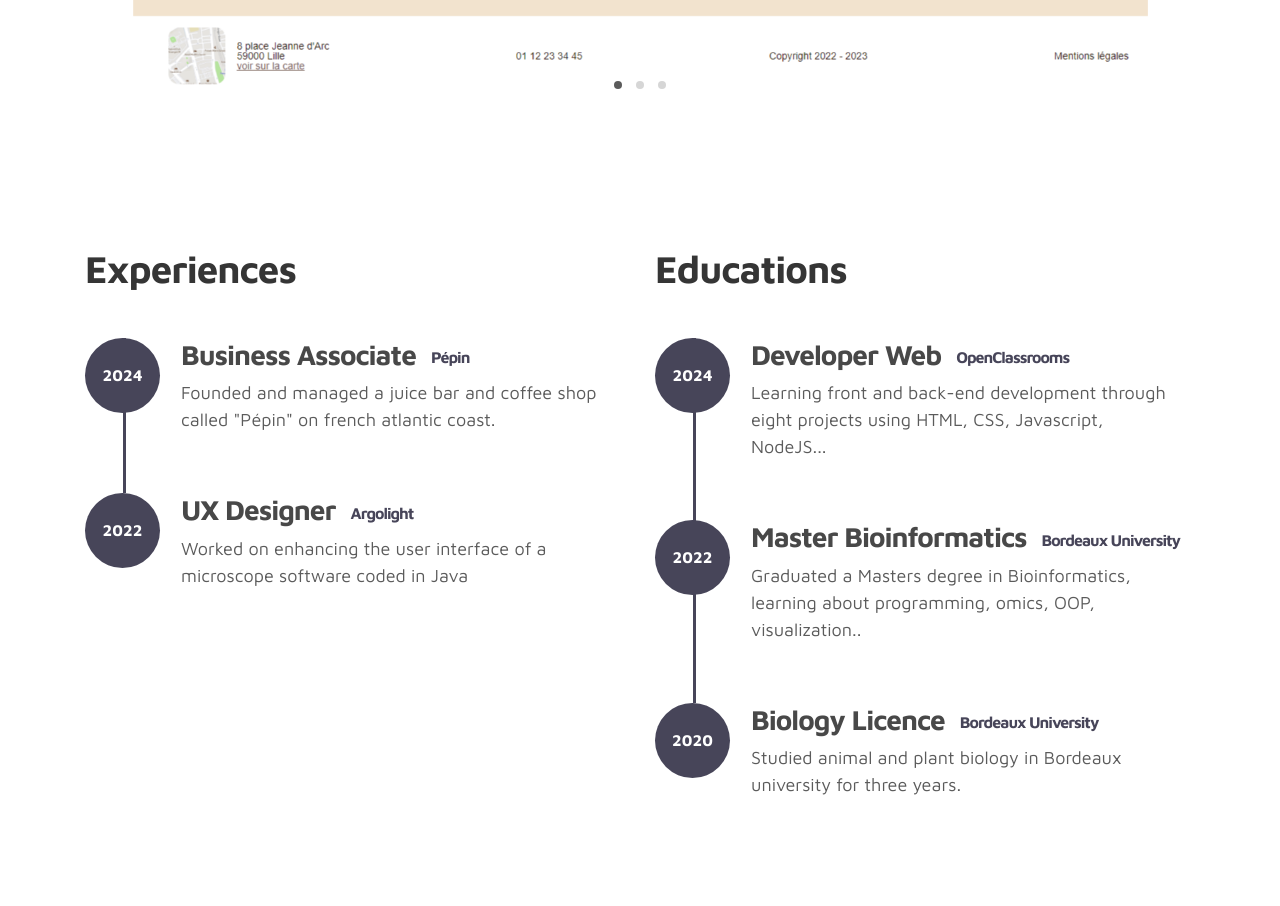
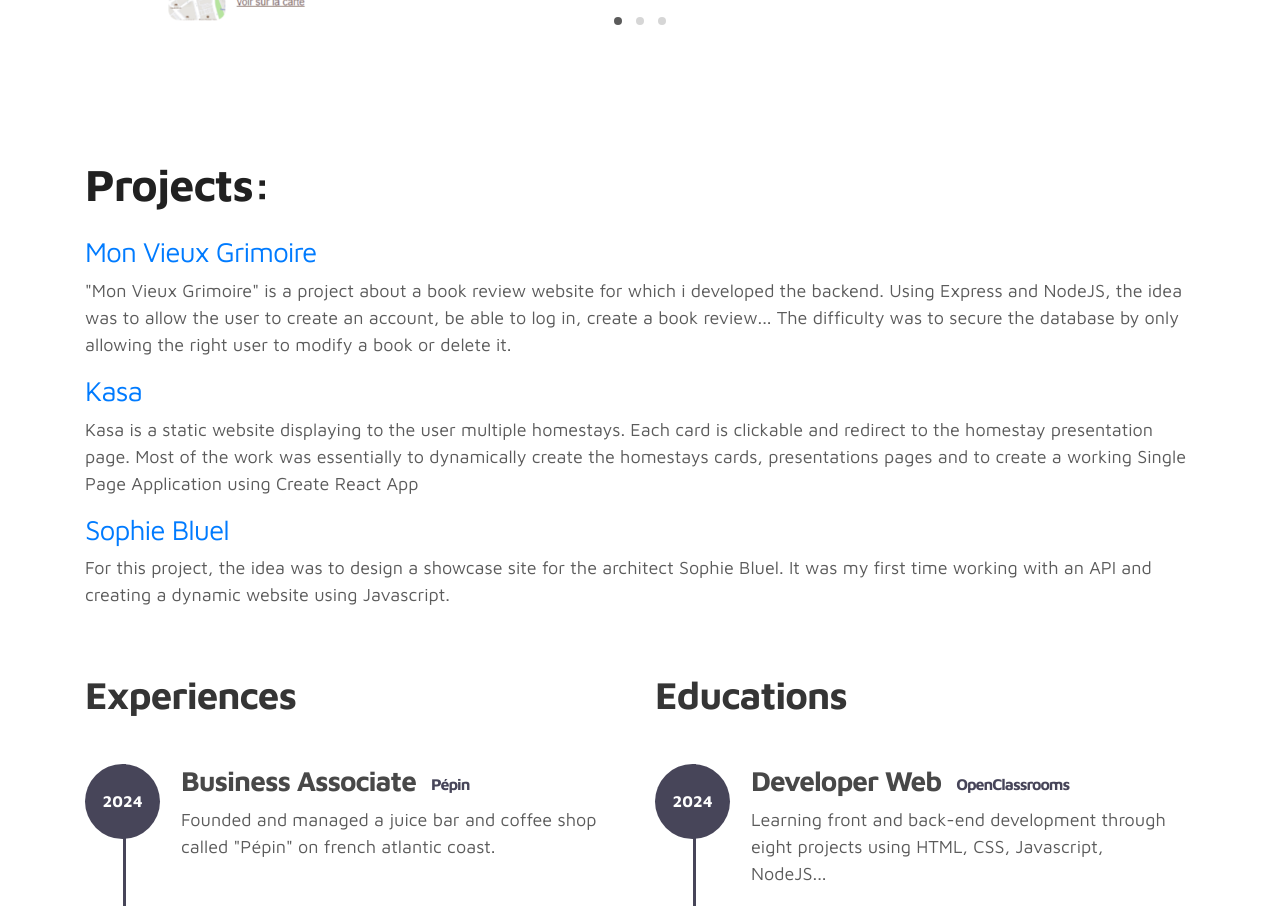
Before and after one commit to egomes001/Project-8, a plain HTML site: page index.html in a window 1280 px wide. Shown: the part 1380-2286 px from the top of the page. Drawn offline with Linux system fonts and the light colour scheme.

Commit message:
finished Portfolio

```diff
--- a/css/tooplate-style.css
+++ b/css/tooplate-style.css
@@ -14,7 +14,7 @@ body {
 }
 
 .full-screen {
-  padding: 8rem 0;
+  padding: 6rem 0;
 }
 
 .small-text {
--- a/index.html
+++ b/index.html
@@ -130,6 +130,24 @@
         </div>
     </section>
 
+    <section class="about d-lg-flex justify-content-center align-items-center" id="about">
+      <div class="container">
+        <h1><span class="mr-2">Projects:</span></h1>
+        <div class="about-text">
+          <h3><a href="https://www.github.com/egomes001/Project-7">Mon Vieux Grimoire</a></h3>
+          <p>"Mon Vieux Grimoire" is a project about a book review website for which i developed the backend. Using Express and NodeJS, the idea was to allow the user to create an account, be able to log in, create a book review... The difficulty was to secure the database by only allowing the right user to modify a book or delete it.</p>
+        </div>
+        <div class="about-text">
+          <h3><a href="https://www.github.com/egomes001/Project-6">Kasa</a></h3>
+          <p>Kasa is a static website displaying to the user multiple homestays. Each card is clickable and redirect to the homestay presentation page. Most of the work was essentially to dynamically create the homestays cards, presentations pages and to create a working Single Page Application using Create React App</p>
+        </div>
+        <div class="about-text">
+          <h3><a href="https://www.github.com/egomes001/Project-3">Sophie Bluel</a></h3>
+          <p>For this project, the idea was to design a showcase site for the architect Sophie Bluel. It was my first time working with an API and creating a dynamic website using Javascript.</p>
+        </div>
+      </div>
+  </section>
+
     <!-- FEATURES -->
     <section class="resume py-5 d-lg-flex justify-content-center align-items-center" id="resume">
         <div class="container">
@@ -155,7 +173,7 @@
                             </div>
                             <div class="timeline-info">
                                 <h3><span>UX Designer</span><small>Argolight</small></h3>
-                                <p>Worked on enhancing the user interface of a microscope software coded in Java</p>
+                                <p>Worked on enhancing the user interface of a microscope software coded in Java.</p>
                             </div>
                         </div>
                     </div>
@@ -181,7 +199,7 @@
                             </div>
                             <div class="timeline-info">
                                 <h3><span>Master Bioinformatics</span><small>Bordeaux University</small></h3>
-                                <p>Graduated a Masters degree in Bioinformatics, learning about programming, omics, OOP, visualization..</p>
+                                <p>Graduated a Masters degree in Bioinformatics, learning about programming, omics, OOP, visualization...</p>
                             </div>
                         </div>
 
```
